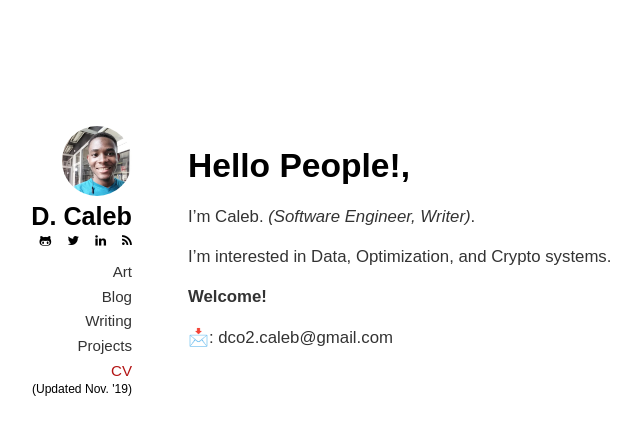
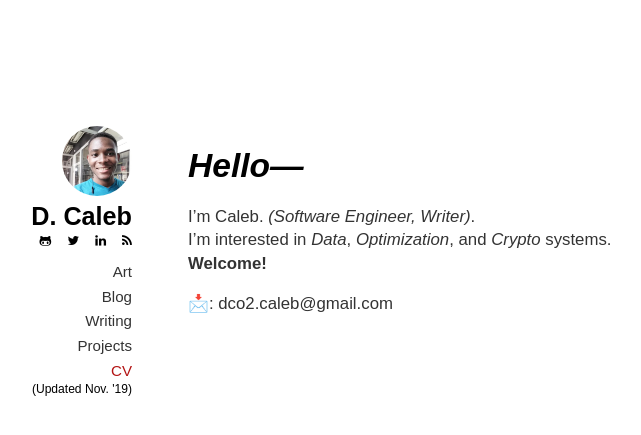
Before and after one commit to dCO2/blog-gh-pages, a Jekyll site: the page built from index.md, in a window 1280 px wide. Shown: the top 435 px of the page, without its empty margins (188-829 px from the left). Built offline with Jekyll 4.4.1, drawn with Linux system fonts in a browser that asks for light colours; some web fonts are replaced.

Commit message:
Updated index page

```diff
--- a/index.md
+++ b/index.md
@@ -6,12 +6,15 @@ title: Home
 
 {: style="margin-top:0; margin-bottom: 0;"}
 
-# Hello People!,
+# _Hello—_
+
+
 
 I'm Caleb. _(Software Engineer, Writer)_.
-
-I’m interested in Data, Optimization, and Crypto systems.
-
+I’m interested in _Data_, _Optimization_, and _Crypto_ systems.
 **Welcome!**
 
+
+
+
 📩: dco2.caleb@gmail.com
```
